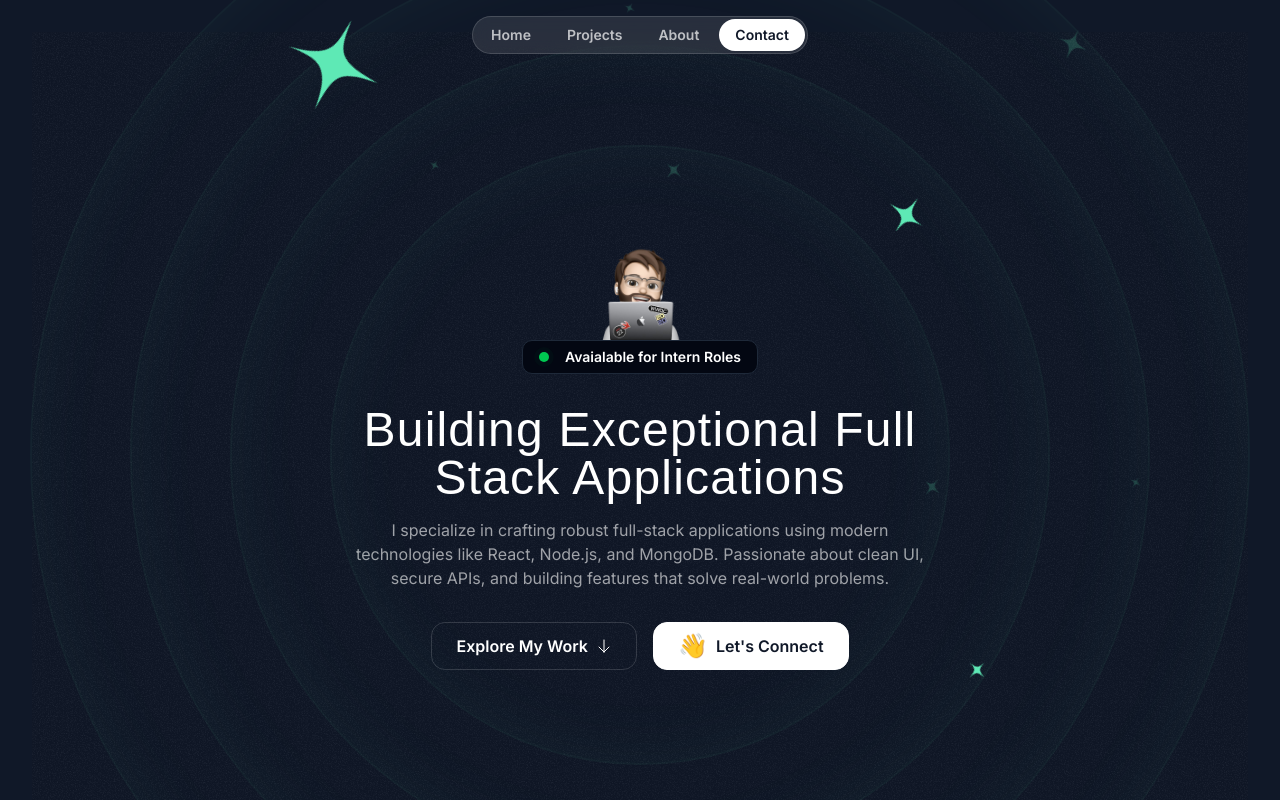
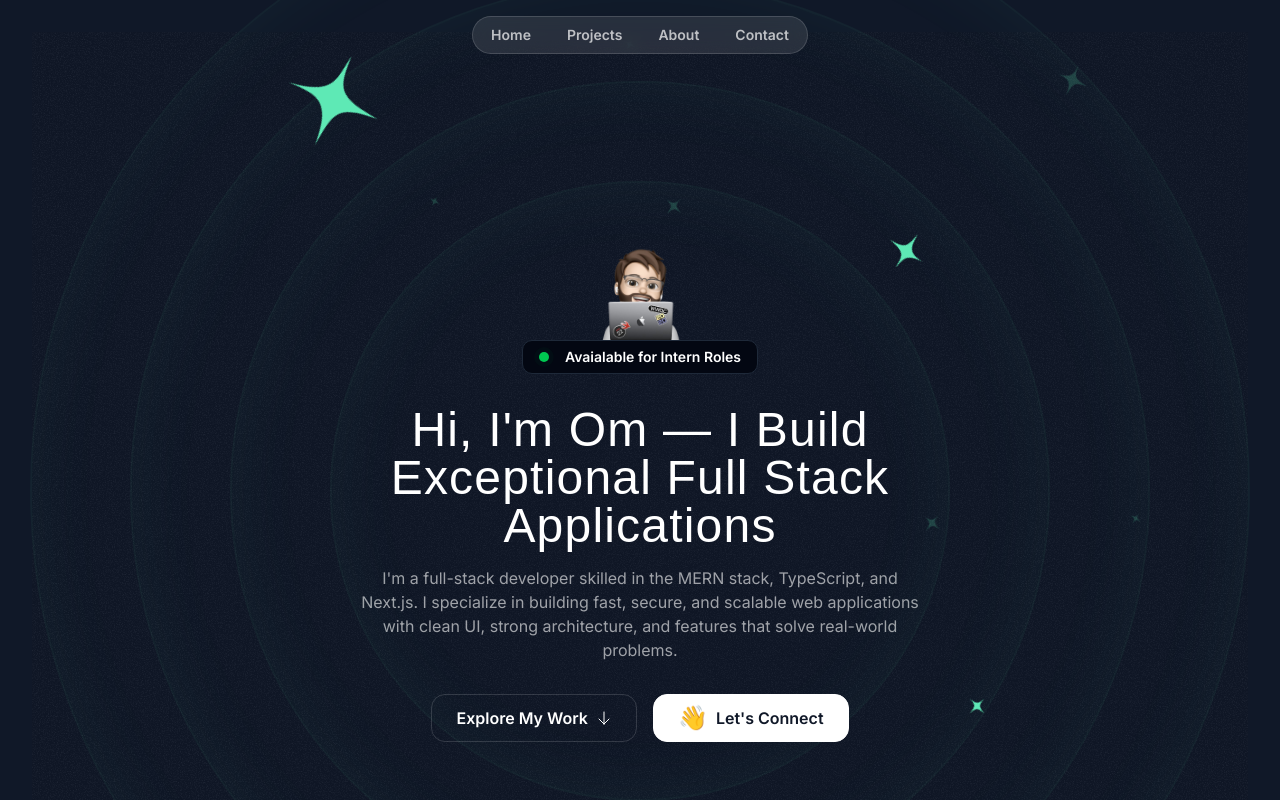
Before and after one commit to OmXDev/Portfolio-site, a Next.js app: page / in a window 1280 px wide. Shown: the top 800 px of the page. Built offline with nearby package versions, Linux system fonts and the light colour scheme; a web font is replaced by a local one.

Commit message:
Completed

```diff
--- a/sections/Header.tsx
+++ b/sections/Header.tsx
@@ -21,7 +21,7 @@ export const Header = () => {
                 </a>
                 <button
                     onClick={() => setIsModalOpen(true)}
-                    className="px-4 py-1.5 rounded-full text-gray-900 bg-white text-sm font-semibold hover:bg-white/70 hover:text-gray-900 transition duration-300 cursor-pointer"
+                    className="px-4 py-1.5 rounded-full text-white/70  text-sm font-semibold hover:bg-white/10 hover:text-white transition duration-300 cursor-pointer"
                 >
                     Contact
                 </button>
--- a/sections/Hero.tsx
+++ b/sections/Hero.tsx
@@ -74,7 +74,8 @@ export const HeroSection = () => {
                 </HeroOrbit>
 
             </div>
-            <div className="container">
+            <div className="w-full px-4 sm:px-6 lg:px-8 flex flex-col items-center justify-center">
+
                 <div className="flex flex-col items-center">
                     <Image src={userLaptop} className="size-[100px]" alt="Person peeking from behing laptop" />
                     <div className="bg-gray-950 border border-gray-800 px-4 py-1.5 inline-flex items-center gap-4 rounded-lg">
@@ -88,13 +89,14 @@ export const HeroSection = () => {
                 </div >
                 <div className="max-w-xl mx-auto">
                     <h1 className="font-serif text-3xl md:text-5xl text-center mt-8 tracking-wide">
-                        Building Exceptional Full Stack Applications
+                        Hi, I'm Om — I Build Exceptional Full Stack Applications
                     </h1>
                     <p className="mt-4 text-center text-white/60">
-                        I specialize in crafting robust full-stack applications using modern technologies like React, Node.js, and MongoDB.
-                        Passionate about clean UI, secure APIs, and building features that solve real-world problems.
+                        I'm a full-stack developer skilled in the MERN stack, TypeScript, and Next.js.
+                        I specialize in building fast, secure, and scalable web applications with clean UI, strong architecture, and features that solve real-world problems.
                     </p>
                 </div>
+
                 <div className="flex flex-col md:flex-row justify-center items-center mt-8 gap-4">
                     <button
                         onClick={handleScrollToProjects}
```
